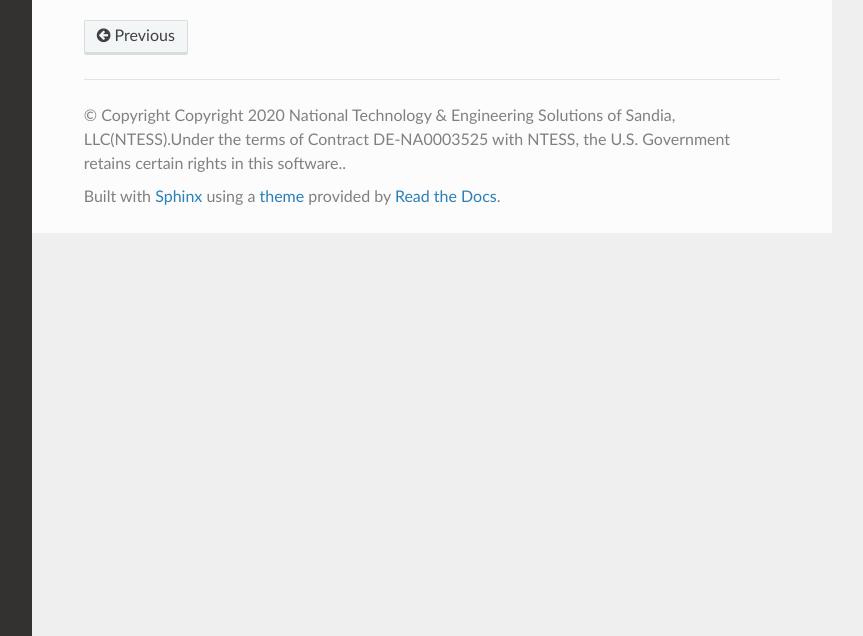
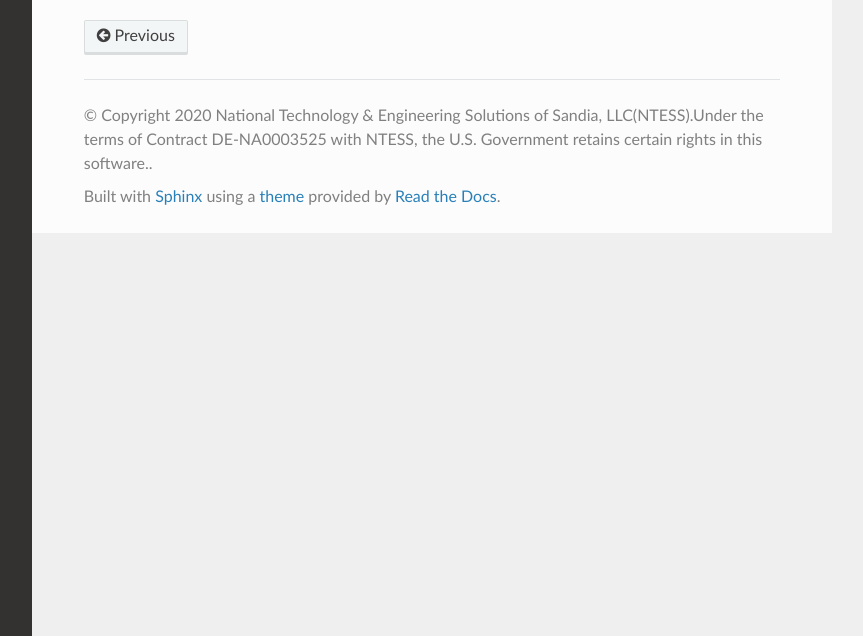
Before and after one commit to sandialabs/WecOptTool, a Sphinx documentation site: the page built from docs/source/references.rst, in a window 1280 px wide, cut to the strip 264-900 px from the top of the page. Shown: the whole strip, without its empty margins (268-1131 px from the left). Built offline with Sphinx 7.4.7 and the Read the Docs theme 2.0.0, drawn with Linux system fonts in a browser that asks for light colours; pages that are not in the unit, such as notebooks, are missing from menus.

Commit message:
remove 'copyright' so not repeated

```diff
--- a/docs/source/conf.py
+++ b/docs/source/conf.py
@@ -19,7 +19,7 @@ sys.path.insert(0, code_root)
 # -- Project information -----------------------------------------------------
 project = 'WecOptTool'
 copyright = (
-    'Copyright 2020 National Technology & Engineering Solutions of Sandia, ' +
+    '2020 National Technology & Engineering Solutions of Sandia, ' +
     'LLC(NTESS).' +
     'Under the terms of Contract DE-NA0003525 with NTESS, the U.S. ' +
     'Government retains certain rights in this software.'
```
